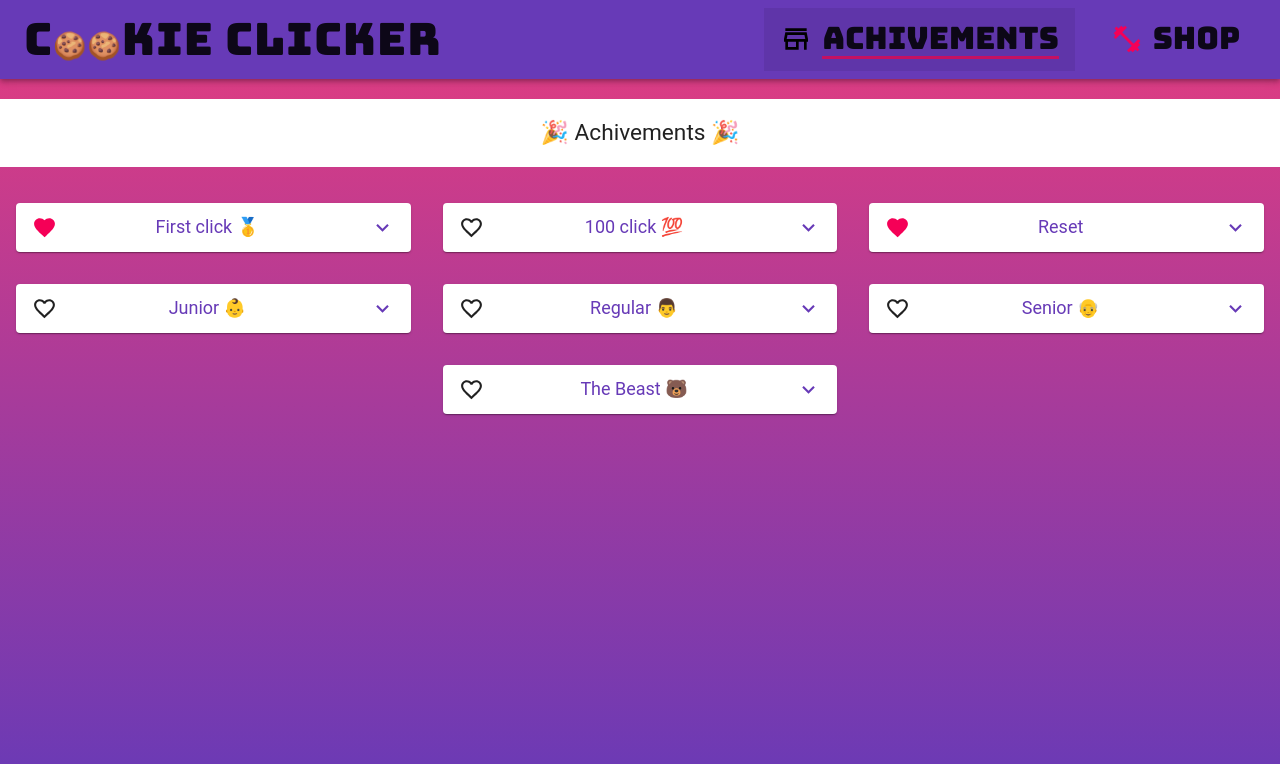
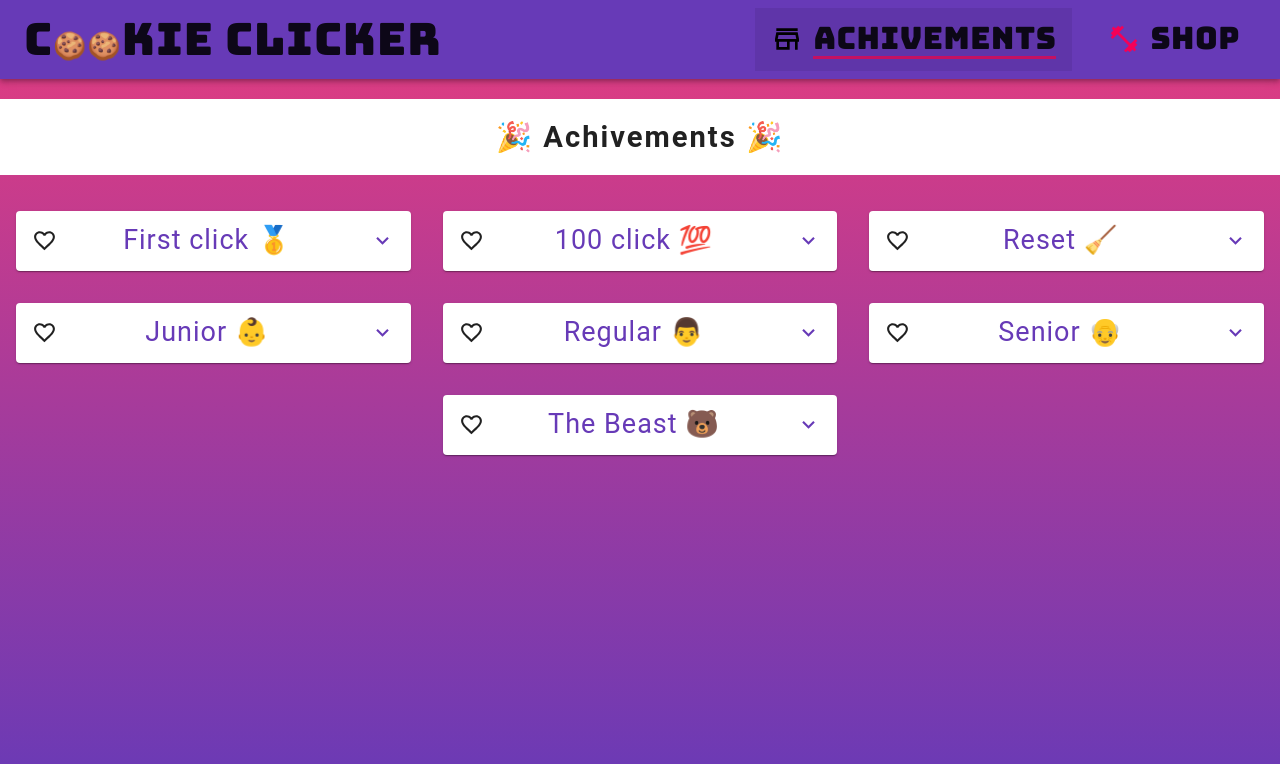
Before and after one commit to wawrzynmc/CookieClicker, a React (Create React App) app in the folder client/: page /achivements in a window 1280 px wide. Shown: the top 764 px of the page. Built offline with nearby package versions, Linux system fonts and the light colour scheme; a web font is replaced by a local one.

Commit message:
♻️ Add coments/refactore

```diff
--- a/client/src/assets/styles/GlobalStyles.js
+++ b/client/src/assets/styles/GlobalStyles.js
@@ -11,20 +11,39 @@ const GlobalStyles = createGlobalStyle`
         box-sizing: 0;
     }
 
-    /* This should go to layout component */
+    body {
+        height: 100vh;
+	    background: linear-gradient(to bottom, #e73c7e, #673ab7);
+    }
+
     main {
         height: 85vh;
         overflow: auto;
         flex-grow: 1;
     }
 
+    // -- scrollbar styles
+    // ---- The emerging W3C standard that is currently Firefox-only
+    * {
+        scrollbar-width: thin;
+        scrollbar-color: rgba(155, 155, 155, 0.7) transparent;
+    }
 
-    body {
-        height: 100vh;
-	    background: linear-gradient(to bottom, #e73c7e, #673ab7);
+    // ---- Works on Chrome/Edge/Safari
+    *::-webkit-scrollbar {
+        width: 5px;
+    }
+    *::-webkit-scrollbar-track {
+        background: transparent;
+    }
+    *::-webkit-scrollbar-thumb {
+        background-color: rgba(155, 155, 155, 0.7);
+        border-radius: 20px;
+        border: transparent;
     }
 `;
 
+// * -- THEME
 const theme = createMuiTheme({
     palette: {
         primary: deepPurple,
@@ -46,9 +65,24 @@ const theme = createMuiTheme({
             fontFamily: ['Bungee', 'Roboto', 'Helvetica', 'sans-serif'].join(','),
             fontSize: '2rem',
         },
+        h4: {
+            fontSize: '1.8rem',
+        },
+        h5: {
+            fontSize: '1.6rem',
+        },
+        h6: {
+            fontSize: '1.4rem',
+        },
+        body1: {
+            fontSize: '1.2rem',
+            letterSpacing: '0.6px',
+        },
+        body2: {
+            fontSize: '1rem',
+            letterSpacing: '0.6px',
+        },
     },
 });
 
-// -- responsive font sizes
-
 export { GlobalStyles, theme };
--- a/client/src/components/atoms/Button/Button.js
+++ b/client/src/components/atoms/Button/Button.js
@@ -1,7 +1,11 @@
+// -- imports
 import React from 'react';
 import styled from 'styled-components';
+
+// -- internal components
 import { Button as MaterialButton } from '@material-ui/core';
 
+// * -- COMPONENT
 function Button({ children, variant, color, startIcon }) {
     return <StyledButton variant={variant} color={color} startIcon={startIcon}>{children}</StyledButton>;
 }
--- a/client/src/components/atoms/Cookie/Cookie.js
+++ b/client/src/components/atoms/Cookie/Cookie.js
@@ -1,11 +1,15 @@
+// -- imports
 import React from 'react';
 import styled from 'styled-components';
 import { motion, useCycle } from 'framer-motion';
+import { useDispatch } from 'react-redux';
+
+// -- internal components
 import coockieSVG from '../../../assets/images/cookie.svg';
-import { useDispatch } from 'react-redux';
 import { incrementPoints } from '../../../store/actions';
 import { cookieAnimation } from '../../../shared/animations';
 
+// * -- COMPONENT
 function Cookie() {
     const [animate, cycle] = useCycle(...cookieAnimation);
     const dispatch = useDispatch();
@@ -24,6 +28,13 @@ function Cookie() {
     );
 }
 
-const StyledImage = styled(motion.img)``;
+// -- styled components
+const StyledImage = styled(motion.img)`
+    && {
+        @media (max-width: 400px) {
+            width: 50%;
+        }
+    }
+`;
 
 export default Cookie;
--- a/client/src/components/atoms/IconButton/IconButton.js
+++ b/client/src/components/atoms/IconButton/IconButton.js
@@ -1,12 +1,13 @@
 // -- imports
-import React, { useState } from 'react';
+import React from 'react';
 import styled from 'styled-components';
-
 import { IconButton as MaterialIconButton, Popover, Typography } from '@material-ui/core';
 
 // * -- COMPONENT
 function IconButton({ children, edge, onClick, withPopover = false, popoverContent }) {
+    // ---- dealing with anchor for popover
     const [anchorEl, setAnchorEl] = React.useState(null);
+    const open = !!anchorEl;
 
     const handlePopoverOpen = (event) => {
         setAnchorEl(event.currentTarget);
@@ -15,8 +16,6 @@ function IconButton({ children, edge, onClick, withPopover = false, popoverConte
     const handlePopoverClose = () => {
         setAnchorEl(null);
     };
-
-    const open = Boolean(anchorEl);
 
     return (
         <>
@@ -45,7 +44,12 @@ function IconButton({ children, edge, onClick, withPopover = false, popoverConte
                     onClose={handlePopoverClose}
                     disableRestoreFocus
                 >
-                    <Typography color="textSecondary" align="left" style={{ padding: '10px' }}>
+                    <Typography
+                        variant="body2"
+                        color="textSecondary"
+                        align="left"
+                        style={{ padding: '10px' }}
+                    >
                         {popoverContent}
                     </Typography>
                 </Popover>
--- a/client/src/components/atoms/Logo/Logo.js
+++ b/client/src/components/atoms/Logo/Logo.js
@@ -1,9 +1,13 @@
+// -- imports
 import React from 'react';
 import styled from 'styled-components';
 import { Typography, useTheme } from '@material-ui/core';
 import { NavLink } from 'react-router-dom';
+
+// -- internal components
 import IconButton from '../IconButton/IconButton';
 
+// * -- COMPONENT
 function Logo() {
     const theme = useTheme();
 
--- a/client/src/components/atoms/NavigationItem/NavigationItem.js
+++ b/client/src/components/atoms/NavigationItem/NavigationItem.js
@@ -2,8 +2,8 @@
 import React from 'react';
 import styled from 'styled-components';
 import { NavLink, useLocation } from 'react-router-dom';
+import { ListItem, ListItemIcon, ListItemText, useTheme } from '@material-ui/core';
 
-import { ListItem, ListItemIcon, ListItemText, useTheme } from '@material-ui/core';
 
 // * -- COMPONENT
 function NavigationItem({ key, title, path, icon, inSideDrawer }) {
--- a/client/src/components/atoms/ValueLabel/ValueLabel.js
+++ b/client/src/components/atoms/ValueLabel/ValueLabel.js
@@ -1,26 +1,34 @@
-import { Typography } from '@material-ui/core';
+// -- imports
 import React from 'react';
 import styled from 'styled-components';
-import { motion } from 'framer-motion';
+import { Typography, useTheme } from '@material-ui/core';
 
+// * -- COMPONENT
 function ValueLabel({ children, value }) {
+    const theme = useTheme();
+
     return (
         <>
             <StyledLabel variant="h4" align="center">
-                {children} <StyledValue>{value}</StyledValue>
+                {children} <StyledValue theme={theme}>{value}</StyledValue>
             </StyledLabel>
         </>
     );
 }
 
+// -- styled components
 const StyledLabel = styled(({ ...props }) => <Typography {...props} />)`
     margin: 30px 0px;
     text-transform: uppercase;
     font-weight: bold;
+
+    @media (max-width: 400px) {
+        margin: 15px 0px;
+    }
 `;
 
-const StyledValue = styled(motion.span)`
-    color: red;
+const StyledValue = styled.span`
+    color: ${(props) => props.theme.palette.secondary.main};
 `;
 
 export default ValueLabel;
--- a/client/src/components/molecules/AchivementAccordion/AchivementAccordion.js
+++ b/client/src/components/molecules/AchivementAccordion/AchivementAccordion.js
@@ -1,3 +1,4 @@
+// -- imports
 import {
     Accordion,
     AccordionDetails,
@@ -7,43 +8,54 @@ import {
     Typography,
 } from '@material-ui/core';
 import {
-    CheckBoxOutlineBlankOutlined,
-    ClearAllOutlined,
     ExpandMoreOutlined,
     FavoriteBorderOutlined,
     FavoriteOutlined,
     RotateLeftOutlined,
 } from '@material-ui/icons';
-import React from 'react';
+ import React from 'react';
+
+// -- internal components
 import IconButton from '../../atoms/IconButton/IconButton';
 
 const userAchivementsIds = ['1', '3'];
 
-function AchivementAccordion({ achivement }) {
-    const { id, title, description } = achivement;
+// * -- COMPONENT
+function AchivementAccordion({ achivement, id }) {
+    const { title, description } = achivement;
 
     // -- check if achivement has been achived
     const achived = userAchivementsIds.includes(id);
 
     return (
-        <Grid key={id} conainer item xs={12} sm={6} md={4}>
-            <Accordion>
+        <Grid key={id} item xs={12} sm={6} md={4}>
+            <Accordion key={id}>
                 <AccordionSummary
+                    style={{ alignItems: 'center' }}
                     expandIcon={<ExpandMoreOutlined color="primary" fontSize="large" />}
                 >
                     {achived ? (
-                        <FavoriteOutlined fontSize="large" color="secondary"/>
+                        <FavoriteOutlined
+                            fontSize="large"
+                            color="secondary"
+                            style={{ margin: 'auto' }}
+                        />
                     ) : (
-                        <FavoriteBorderOutlined fontSize="large"/>
+                        <FavoriteBorderOutlined fontSize="large" style={{ margin: 'auto' }} />
                     )}
 
-                    <Typography color="primary" variant="h5" style={{ flexGrow: 1 }} align="center">
+                    <Typography
+                        color="primary"
+                        variant="h5"
+                        style={{ flexGrow: 1, letterSpacing: '1px' }}
+                        align="center"
+                    >
                         {title}
                     </Typography>
                 </AccordionSummary>
                 <Divider variant="middle" />
                 <AccordionDetails>
-                    <Typography color="textSecondary" align="left" style={{ flexBasis: '80%' }}>
+                    <Typography align="left" style={{ color: 'black', flexBasis: '80%' }}>
                         {description}
                     </Typography>
                     <IconButton withPopover popoverContent={'Reset achivement'}>
--- a/client/src/components/pages/Achievements.js
+++ b/client/src/components/pages/Achievements.js
@@ -1,23 +1,27 @@
+// -- imports
+import React from 'react';
 import { Container, Grid, Typography, useTheme } from '@material-ui/core';
+import styled from 'styled-components';
 
-import React from 'react';
-import styled from 'styled-components';
+// -- internal components
 import AchivementAccordion from '../molecules/AchivementAccordion/AchivementAccordion';
 
 const achivements = [
     {
         id: '1',
         title: 'First click 🥇',
-        description: 'The achivement will be marked as passed, when you click at the cookie at least once!',
+        description:
+            'The achivement will be marked as passed, when you click at the cookie at least once!',
     },
     {
         id: '2',
         title: '100 click 💯',
-        description: 'The achivement will be marked as passed, when you click at the least 100 times!',
+        description:
+            'The achivement will be marked as passed, when you click at the least 100 times!',
     },
     {
         id: '3',
-        title: 'Reset',
+        title: 'Reset 🧹',
         description: 'The achivement will be marked as passed, when you reset the game!',
     },
     {
@@ -36,19 +40,24 @@ const achivements = [
         description: 'The achivement will be marked as passed, when you get to 20. level!',
     },
     {
-        id: '6',
+        id: '7',
         title: 'The Beast 🐻',
         description: 'The achivement will be marked as passed, when you get to 100. level!',
     },
 ];
 
+// * -- COMPONENT
 function Achievements() {
     const theme = useTheme();
 
     return (
         <>
             <StyledContainer maxWidth="lg" disableGutters={true} theme={theme}>
-                <Typography variant="h4" align="center">
+                <Typography
+                    variant="h4"
+                    align="center"
+                    style={{ fontWeight: 'bolder', letterSpacing: '2px' }}
+                >
                     🎉 Achivements 🎉
                 </Typography>
             </StyledContainer>
@@ -61,7 +70,7 @@ function Achievements() {
                     style={{ margin: 'auto', width: '100%' }}
                 >
                     {achivements.map((achivement) => (
-                        <AchivementAccordion achivement={achivement} />
+                        <AchivementAccordion key={achivement.id} achivement={achivement} />
                     ))}
                 </Grid>
             </Container>
@@ -69,6 +78,7 @@ function Achievements() {
     );
 }
 
+// -- styled components
 const StyledContainer = styled(({ ...props }) => <Container {...props} />)`
     && {
         background-color: ${(props) => props.theme.palette.background.paper};
--- a/client/src/index.js
+++ b/client/src/index.js
@@ -6,12 +6,10 @@ import { Provider } from 'react-redux';
 import store from './store/store';
 
 ReactDOM.render(
-    <React.StrictMode>
-        <Provider store={store}>
-            <BrowserRouter>
-                <App />
-            </BrowserRouter>
-        </Provider>
-    </React.StrictMode>,
+    <Provider store={store}>
+        <BrowserRouter>
+            <App />
+        </BrowserRouter>
+    </Provider>,
     document.getElementById('root')
 );
```
Also changed, not shown: client/src/components/pages/Home.js (+7 -4 lines), client/src/components/pages/Shop.js (+5 -2 lines).
